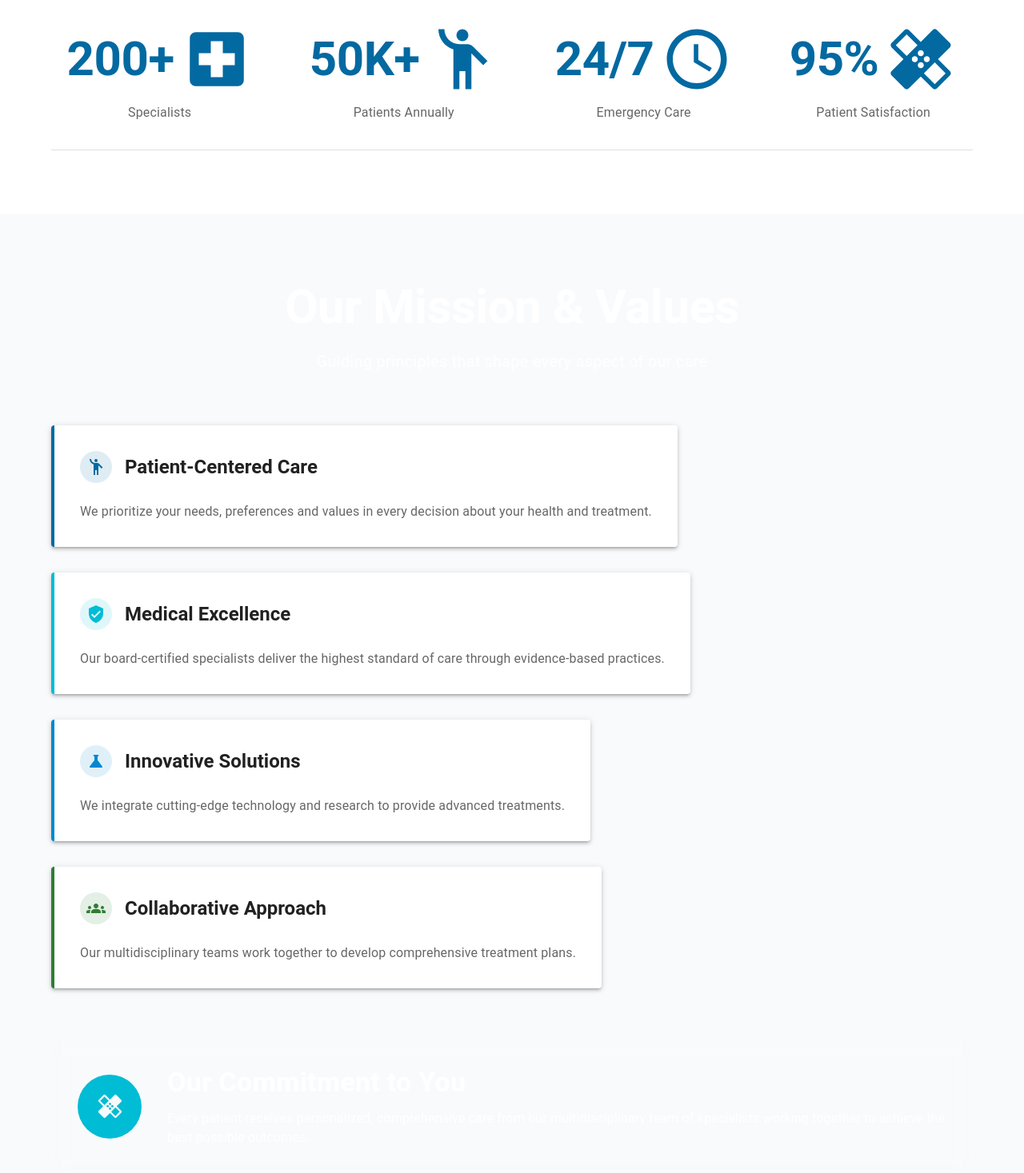
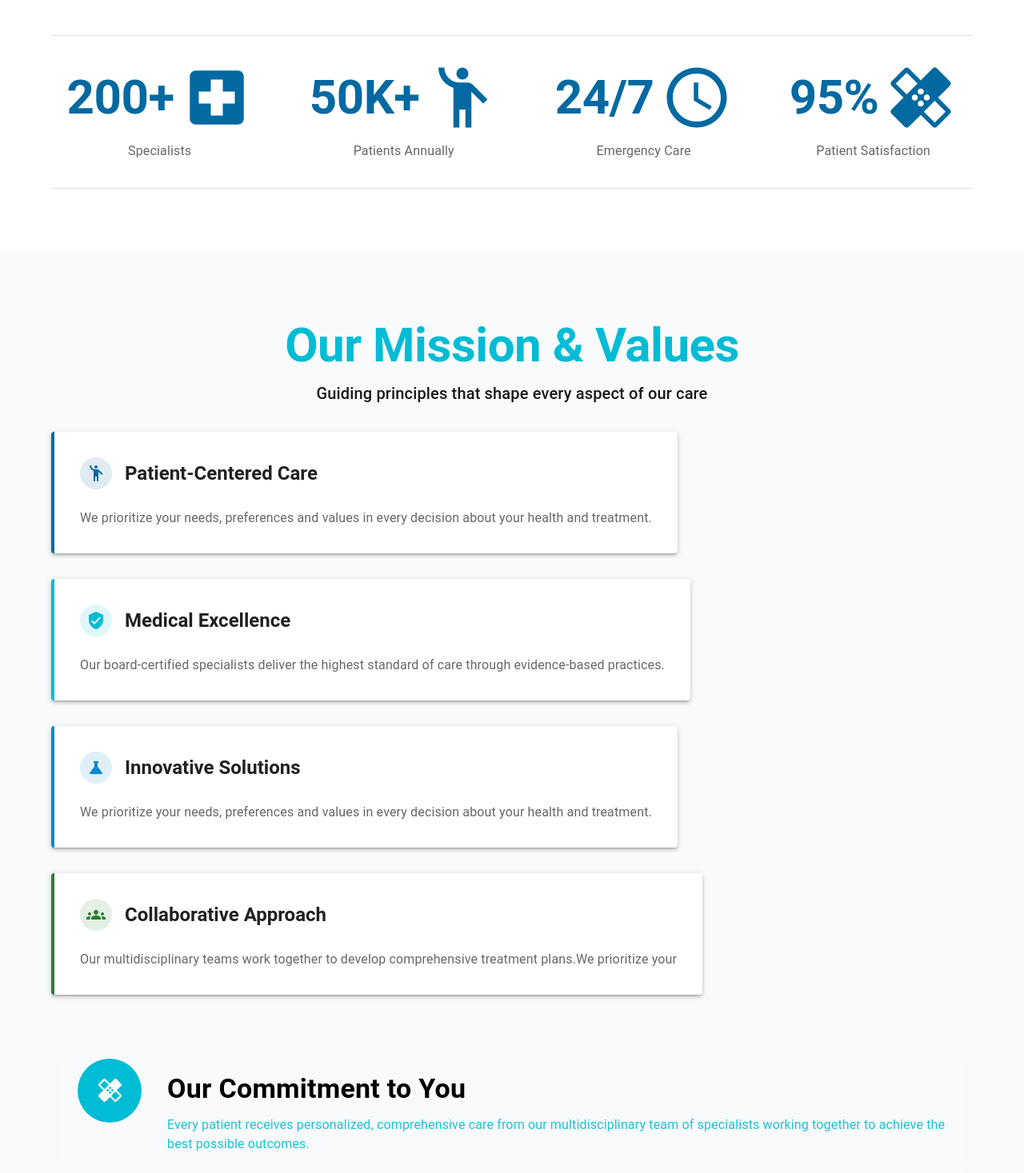
Before and after one commit to Aayushajs/Jainam-Hospital-Frontend, a React (Vite) app: page /about in a window 1280 px wide. Shown: the part 1330-2797 px from the top of the page at 80% size. Built offline with nearby package versions, Linux system fonts and the light colour scheme; no server answers.

Commit message:
change about page ui make more bater

```diff
--- a/src/Pages/AboutUs.jsx
+++ b/src/Pages/AboutUs.jsx
@@ -10,6 +10,7 @@ import {
   Divider,
   Button
 } from "@mui/material";
+import FloatingButton from "../components/FloatingButton";
 import {
   Healing,
   EmojiPeople,
@@ -130,13 +131,13 @@ const AboutUs = () => {
     },
     {
       title: "Innovative Solutions",
-      description: "We integrate cutting-edge technology and research to provide advanced treatments.",
+      description:"We prioritize your needs, preferences and values in every decision about your health and treatment. ",
       icon: <Science />,
       color: 'info'
     },
     {
       title: "Collaborative Approach",
-      description: "Our multidisciplinary teams work together to develop comprehensive treatment plans.",
+      description: "Our multidisciplinary teams work together to develop comprehensive treatment plans.We prioritize your",
       icon: <Groups />,
       color: 'success'
     }
@@ -160,7 +161,7 @@ const AboutUs = () => {
   return (
     <Box>
       {/* Hero Section */}
-      <SectionContainer bgColor="primary.dark" py={15}>
+      <SectionContainer bgColor="primary.dark" py={18}>
         <Container maxWidth="lg">
           <Box sx={{
             textAlign: 'center',
@@ -287,18 +288,18 @@ const AboutUs = () => {
       <GradientSection>
         <SectionContainer>
           <Container maxWidth="lg">
-            <Box sx={{ textAlign: 'center', mb: 8 }}>
+            <Box sx={{ textAlign: 'center', mb: 4  }}>
               <Typography variant="h2" component="h2" sx={{
                 fontWeight: 700,
-                mb: 2,
-                color: 'primary.contrastText'
+                mb: 1,
+                color: 'secondary.main'
               }}>
                 Our Mission & Values
               </Typography>
               <Typography variant="h6" component="p" sx={{
                 maxWidth: 700,
                 mx: 'auto',
-                color: 'primary.contrastText',
+                color: 'black',
                 opacity: 0.9
               }}>
                 Guiding principles that shape every aspect of our care
@@ -326,15 +327,16 @@ const AboutUs = () => {
                   width: 80,
                   height: 80,
                   mr: { md: 4 },
+                  mt: -7,
                   mb: { xs: 3, md: 0 }
                 }}>
                   <Healing fontSize="large" />
                 </Avatar>
                 <Box>
-                  <Typography variant="h4" component="h3" gutterBottom sx={{ fontWeight: 600, color: 'primary.contrastText' }}>
+                  <Typography variant="h4" component="h3" gutterBottom sx={{ fontWeight: 600, color: 'black',  }}>
                     Our Commitment to You
                   </Typography>
-                  <Typography color="primary.contrastText" sx={{ opacity: 0.9 }}>
+                  <Typography color="secondary.main" sx={{ opacity: 0.9 }}>
                     Every patient receives personalized, comprehensive care from our multidisciplinary team of specialists working together to achieve the best possible outcomes.
                   </Typography>
                 </Box>
@@ -350,6 +352,7 @@ const AboutUs = () => {
           <Typography variant="h2" component="h2" sx={{
             fontWeight: 700,
             mb: 2,
+            mt: -7,
             textAlign: 'center'
           }}>
             Our Journey
@@ -415,6 +418,7 @@ const AboutUs = () => {
           </Box>
         </Container>
       </SectionContainer>
+      <FloatingButton />
     </Box>
   );
 };
--- a/src/Pages/Appointment.jsx
+++ b/src/Pages/Appointment.jsx
@@ -11,6 +11,7 @@ import {
   FaPhoneAlt,
   FaMapMarkerAlt,
 } from "react-icons/fa";
+import FloatingButton from "../components/FloatingButton";
 
 // Animations
 const float = keyframes`
@@ -446,6 +447,7 @@ useEffect(() => {
         </InfoPanel>
 
       </AppointmentContainer>
+      <FloatingButton/>
     </PageWrapper>
   );
 };
```
